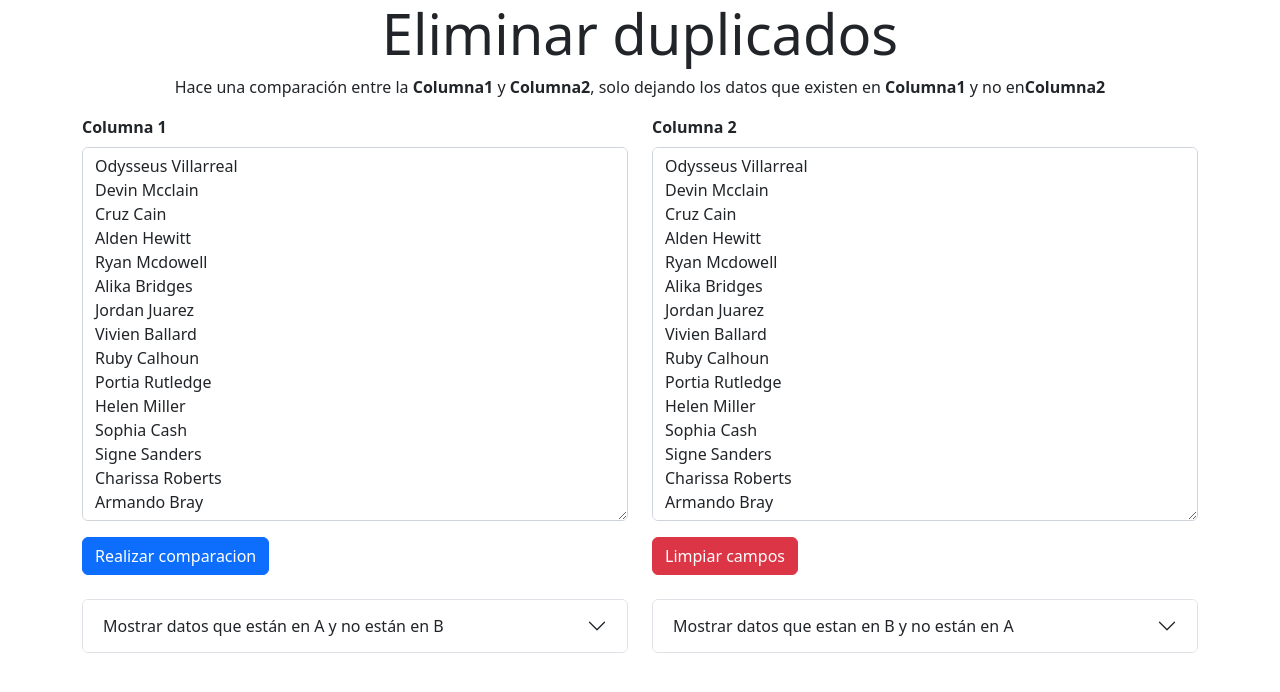
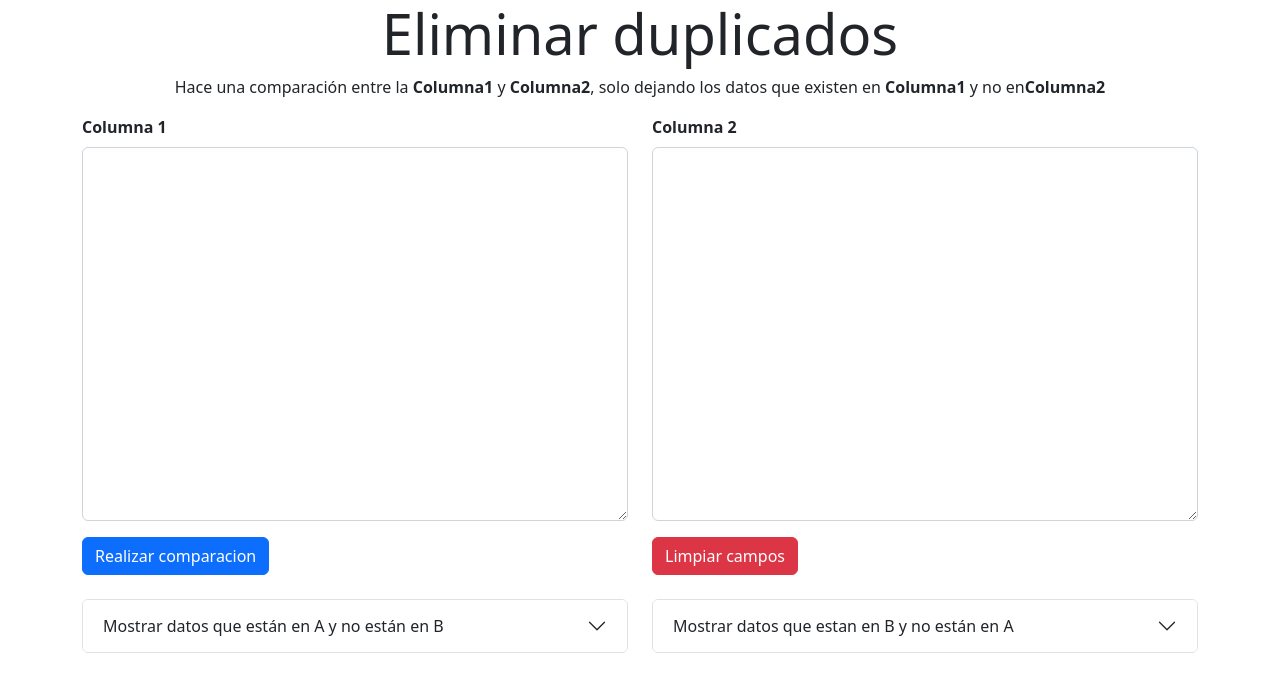
Before and after one commit to mkantonio/django-duplicados, a Django app: page / in a window 1280 px wide. Shown: the top 692 px of the page. Run offline with Django 4.2, Linux system fonts and the light colour scheme; some libraries are stand-ins or nearby versions.

Commit message:
comentado textarea

```diff
--- a/render/templates/render/index.html
+++ b/render/templates/render/index.html
@@ -252,56 +252,56 @@
 
         let textarea = document.getElementById('exampleFormControlTextarea1');
         let textarea2 = document.getElementById('exampleFormControlTextarea2');
-        textarea.value = `Odysseus Villarreal
-Devin Mcclain
-Cruz Cain
-Alden Hewitt
-Ryan Mcdowell
-Alika Bridges
-Jordan Juarez
-Vivien Ballard
-Ruby Calhoun
-Portia Rutledge
-Helen Miller
-Sophia Cash
-Signe Sanders
-Charissa Roberts
-Armando Bray
-Vanna Romero
-Jerome Malone
-Magee Curtis
-Ferris Porter
-Charissa Roberts
-Armando Bray
-Vanna Romero
-Jerome Malone
-Magee Curtis
-Ferris Porter`;
-        textarea2.value = `Odysseus Villarreal
-Devin Mcclain
-Cruz Cain
-Alden Hewitt
-Ryan Mcdowell
-Alika Bridges
-Jordan Juarez
-Vivien Ballard
-Ruby Calhoun
-Portia Rutledge
-Helen Miller
-Sophia Cash
-Signe Sanders
-Charissa Roberts
-Armando Bray
-Vanna Romero
-Jerome Malone
-Magee Curtis
-Ferris Porter
-Dorian Morales
-Berk Estes
-Tanner Franks
-Gage Castillo
-Quinn Mcdowell
-`;
+//         textarea.value = `Odysseus Villarreal
+// Devin Mcclain
+// Cruz Cain
+// Alden Hewitt
+// Ryan Mcdowell
+// Alika Bridges
+// Jordan Juarez
+// Vivien Ballard
+// Ruby Calhoun
+// Portia Rutledge
+// Helen Miller
+// Sophia Cash
+// Signe Sanders
+// Charissa Roberts
+// Armando Bray
+// Vanna Romero
+// Jerome Malone
+// Magee Curtis
+// Ferris Porter
+// Charissa Roberts
+// Armando Bray
+// Vanna Romero
+// Jerome Malone
+// Magee Curtis
+// Ferris Porter`;
+//         textarea2.value = `Odysseus Villarreal
+// Devin Mcclain
+// Cruz Cain
+// Alden Hewitt
+// Ryan Mcdowell
+// Alika Bridges
+// Jordan Juarez
+// Vivien Ballard
+// Ruby Calhoun
+// Portia Rutledge
+// Helen Miller
+// Sophia Cash
+// Signe Sanders
+// Charissa Roberts
+// Armando Bray
+// Vanna Romero
+// Jerome Malone
+// Magee Curtis
+// Ferris Porter
+// Dorian Morales
+// Berk Estes
+// Tanner Franks
+// Gage Castillo
+// Quinn Mcdowell
+// `;
 
         let label = document.getElementById('label1');
         let label2 = document.getElementById('label2');
```
